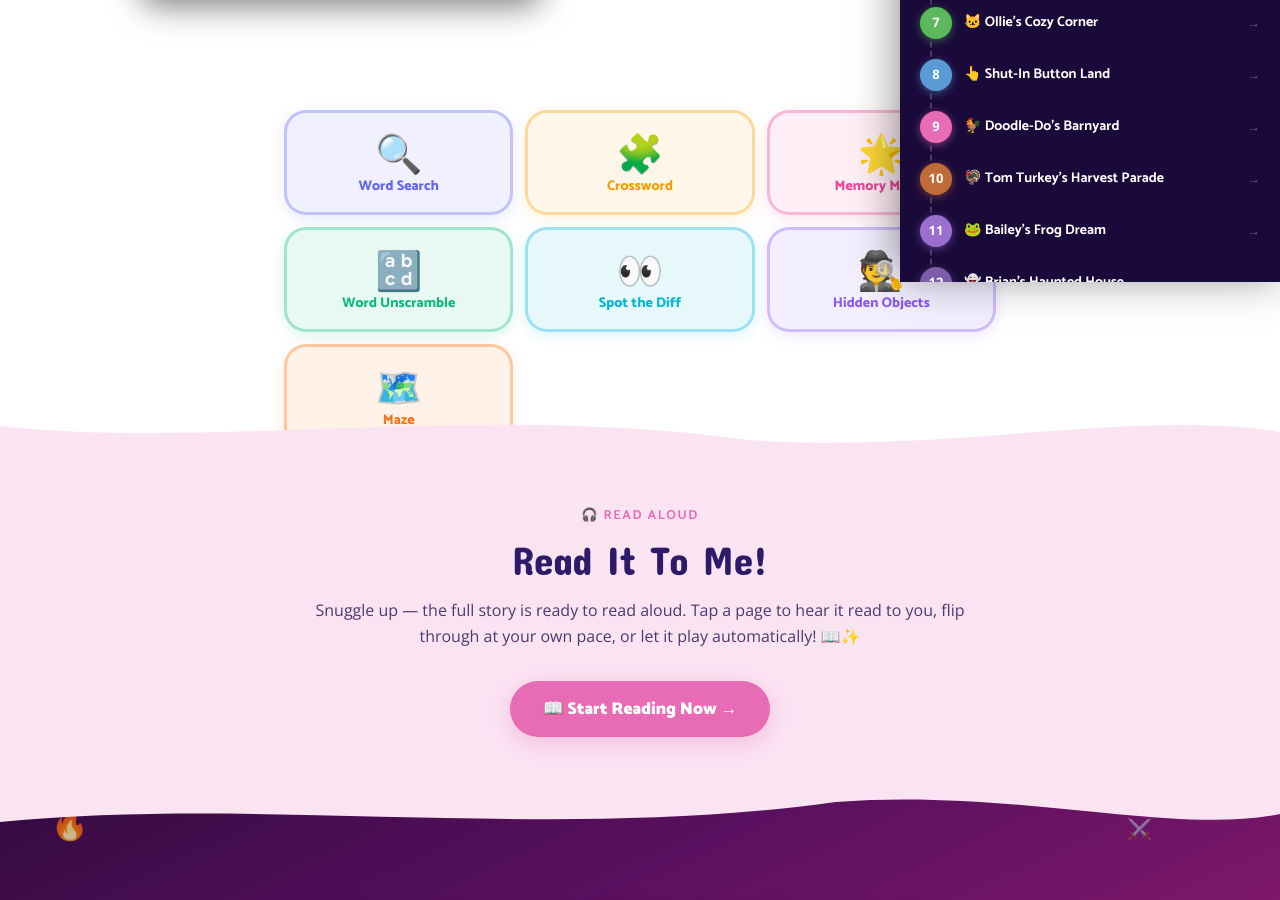
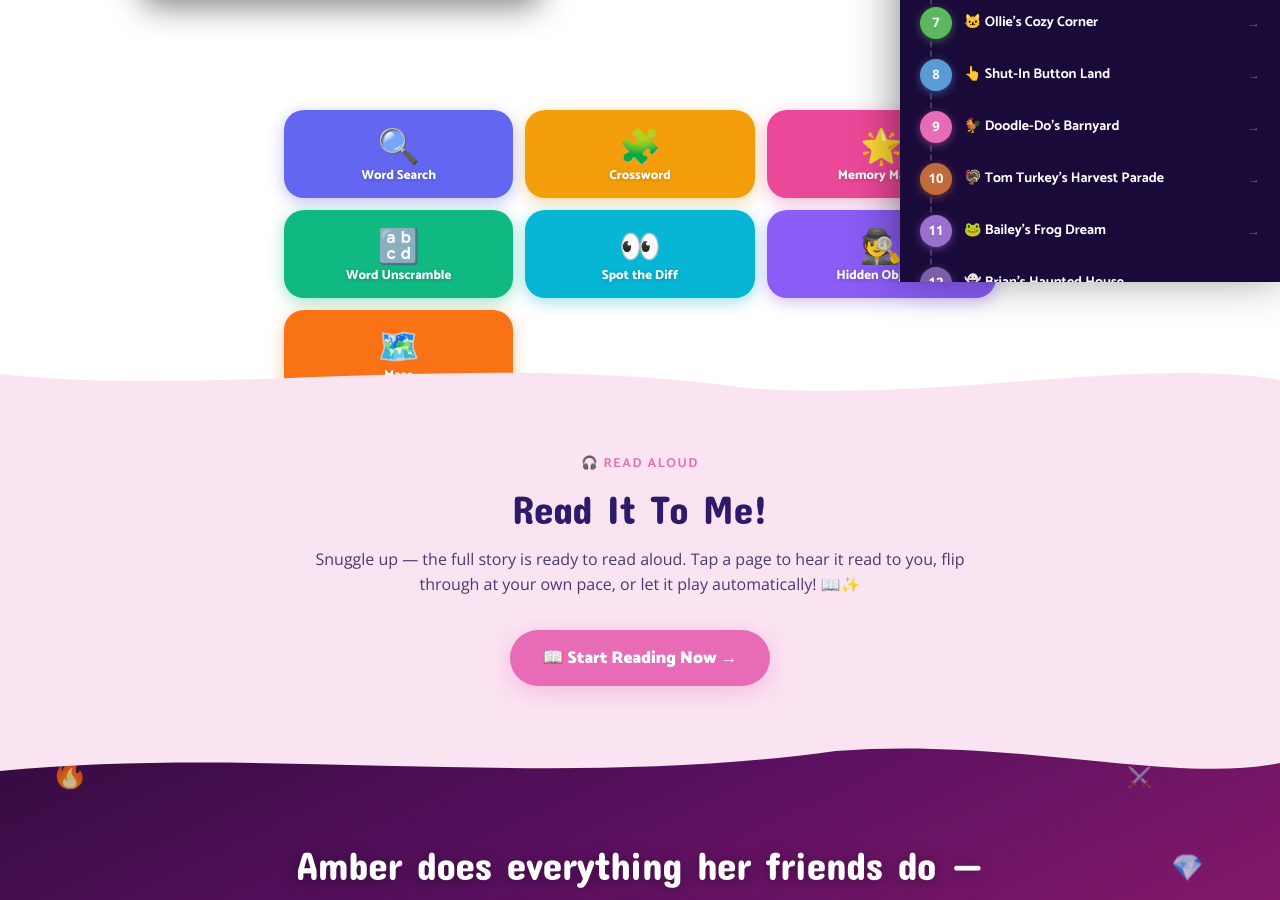
Before and after one commit to zpphillips-star/familyfables, a Next.js app: page /books/amber-the-dragon-keeper in a window 1280 px wide. Shown: the part 1198-2098 px from the top of the page. Built offline with nearby package versions, Linux system fonts and the light colour scheme.

Commit message:
Game buttons: solid filled style matching page button theme

```diff
--- a/components/BookGames.tsx
+++ b/components/BookGames.tsx
@@ -77,35 +77,38 @@ export default function BookGames({ slug, accentColor }: Props) {
                 flexDirection: "column",
                 alignItems: "center",
                 justifyContent: "center",
-                gap: 8,
-                padding: "20px 12px 16px",
-                borderRadius: 22,
-                border: `3px solid ${card.color}55`,
-                background: `${card.color}18`,
+                gap: 6,
+                padding: "18px 10px 14px",
+                borderRadius: 20,
+                border: "none",
+                background: card.color,
                 cursor: "pointer",
                 textAlign: "center",
-                transition: "transform 0.15s, box-shadow 0.15s",
-                boxShadow: `0 4px 14px ${card.color}25`,
+                transition: "transform 0.15s, box-shadow 0.15s, filter 0.15s",
+                boxShadow: `0 4px 16px ${card.color}66`,
               }}
               onMouseEnter={e => {
                 const btn = e.currentTarget as HTMLButtonElement;
                 btn.style.transform = "translateY(-4px) scale(1.05)";
-                btn.style.boxShadow = `0 10px 28px ${card.color}55`;
+                btn.style.boxShadow = `0 10px 28px ${card.color}88`;
+                btn.style.filter = "brightness(1.1)";
               }}
               onMouseLeave={e => {
                 const btn = e.currentTarget as HTMLButtonElement;
                 btn.style.transform = "";
-                btn.style.boxShadow = `0 4px 14px ${card.color}25`;
+                btn.style.boxShadow = `0 4px 16px ${card.color}66`;
+                btn.style.filter = "";
               }}
             >
-              <span style={{ fontSize: 38, lineHeight: 1 }}>{card.emoji}</span>
+              <span style={{ fontSize: 34, lineHeight: 1 }}>{card.emoji}</span>
               <div
                 style={{
                   fontWeight: 800,
-                  fontSize: "clamp(12px, 2vw, 14px)",
-                  color: card.color,
+                  fontSize: "clamp(11px, 2vw, 13px)",
+                  color: "#fff",
                   fontFamily: "var(--font-catamaran),'Catamaran',sans-serif",
                   lineHeight: 1.2,
+                  textShadow: "0 1px 4px rgba(0,0,0,0.2)",
                 }}
               >
                 {card.title}
```
